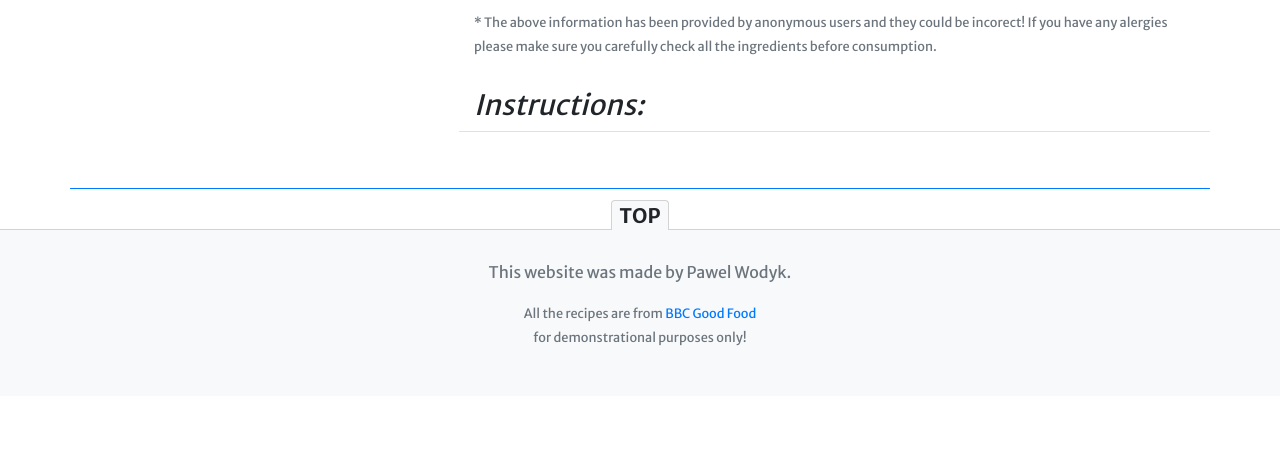
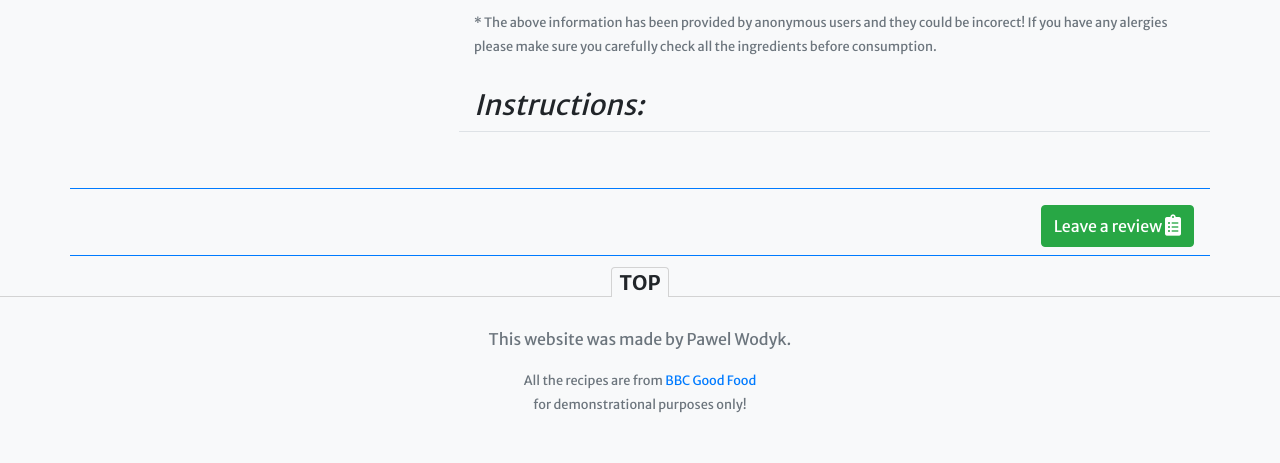
Before and after one commit to pawodyk/CI_MilestoneProject3, a Flask app: template templates/recipe.html in a window 1280 px wide. Shown: the part 643-1106 px from the top of the page. Before the commit the page ends 989 px from the top, so only its background shows below. Run offline with Flask 2, Linux system fonts and the light colour scheme; the template is opened without the code that fills it, so the values that code supplies are empty; some libraries are stand-ins or nearby versions.

Commit message:
added the functionality allowing user to review the recipes

```diff
--- a/run.py
+++ b/run.py
@@ -107,6 +107,22 @@ def display_recipe(recipe_id):
                             recipe=recipe)
 
 
+@app.route("/recipes/<recipe_id>/review/post", methods=["POST"])
+def review_recipe_post(recipe_id):
+    review = request.form.to_dict()
+
+    mongo.db.recipes.update_one(
+        {'_id': ObjectId(recipe_id)},
+        {
+            '$push': {
+                'reviews': review
+            }
+        }
+    )
+    return redirect(url_for('display_recipe', recipe_id=recipe_id))
+
+
+
 @app.route("/recipes/<recipe_id>/edit")
 def edit_recipe(recipe_id):
     recipe = mongo.db.recipes.find_one({'_id':ObjectId(recipe_id)})
@@ -154,8 +170,7 @@ def edit_recipe_post(recipe_id):
                 'is_lactose_free':  True if 'is_lactose_free' in request.form else False,
                 'is_gluten_free':   True if 'is_gluten_free' in request.form  else False,
                 'ingredients': ingredients,
-                'preperation': steps,
-                'picture': 'default.jpg'
+                'preperation': steps
             }
         }
     )
--- a/static/css/myStyles.css
+++ b/static/css/myStyles.css
@@ -2,6 +2,7 @@
 
 body {
     font-family: "Merriweather Sans", Helvetica, Arial, sans-serif;
+    background-color:#f8f9fa;
 }
 
 .navbar-brand {
@@ -83,7 +84,7 @@ body {
 
 footer#main-footer {
     border-top: 1px lightgray solid;
-    margin-top:40px;
+    margin-top: 40px;
 }
 
 #back-top-in-footer {
@@ -101,6 +102,19 @@ footer#main-footer {
 
 .object-fit-cover {
     object-fit: cover;
+}
+
+.spoon {
+    display: inline-block;
+    width: 30px;
+    text-align: center;
+
+}
+
+.spoon>i {
+    font-size: 22px;
+    display: inline-block;
+    cursor: pointer;
 }
 
 input[type=number]::-webkit-inner-spin-button,
--- a/templates/recipe.html
+++ b/templates/recipe.html
@@ -124,29 +124,75 @@
     </div>
   </div>
 
-  {% if recipe.reviews %}
-  <div class="row my-2 border-bottom border-primary">
+  <div class="row my-2 d-flex justify-content-around">
     {% for review in recipe.reviews %}
-    <div class="col-12 col-md-6">
-      <div class="row border rounded overflow-hidden m-3 shadow-sm ">
-        <div class="col-12 col-sm-8 col-md-12 col-lg-8 p-3 d-flex flex-column position-static">
+    <div class="col-12 col-md-6 col-lg-4 mb-4">
+      <div class="border rounded overflow-hidden m-3 p-3 shadow-sm  h-100">
+        <div class="d-flex flex-column position-static mb-2">
 
-          <h5 class="mb-0 text-capitalize">{{review.name}}</h5>
+          <h5 class="mb-0 text-capitalize">{{ review.name }}</h5>
           <div class="mb-1 text-muted">12/02/18</div>
-          <p class="card-text mb-auto">{{review.description}}</p>
+          <p class="card-text mb-auto">{{ review.description }}</p>
           <div class="d-inline-block mt-2 text-primary">
-            {% if review.rating != null %} {% for star in range( review.rating ) %}
+            {% if review.rating != null %} {% for star in range( review.rating | int ) %}
             <i class="fas fa-utensil-spoon"></i> {% endfor %} {% endif %}
           </div>
-        </div>
-
-        <div class="col-4 pr-2 d-none d-sm-flex d-md-none d-lg-flex justify-content-end align-items-center">
-          <img src="{{ url_for('static', filename='img/{}'.format(recipe.picture)) }}" alt="" class="rounded-circle img-thumbnail user-image">
         </div>
       </div>
     </div>
     {% endfor %}
+
   </div>
-  {% endif %}
+  <div class="row pb-2 mb-4 border-bottom border-primary">
+    <div class="col-12 px-3 d-flex justify-content-center justify-content justify-content-md-end">
+      <button type="button" class="btn btn-success py-2" data-toggle="modal" data-target="#reviewModal">Leave a review <i class="fas fa-clipboard-list fa-lg"></i></button>
+    </div>
+  </div>
+  <!-- Modal -->
+  <div class="modal fade" id="reviewModal" tabindex="-1" role="dialog" aria-labelledby="reviewModalLabel" aria-hidden="true">
+    <div class="modal-dialog" role="document">
+      <div class="modal-content">
+        <div class="modal-header">
+          <h5 class="modal-title" id="reviewModalLabel">Review for the:<br> <span class="text-italic px-2">"{{ recipe.name }}"</span></h5>
+          <button type="button" class="close" data-dismiss="modal" aria-label="Close">
+            <span aria-hidden="true">&times;</span>
+          </button>
+        </div>
+        <!--Review Form-->
+        <form name="review" method="POST" action="{{ url_for('review_recipe_post', recipe_id=recipe._id) }}">
+          <div class="modal-body">
+            <div class="container-fluid">
+              <div class="row">
+                <div class="col-6">
+                  <div class="form-group">
+                    <input type="text" class="form-control" id="reviewer_name" name="name" placeholder="Your Name">
+                  </div>
+                </div>
+
+                <div class="col-6 h-100">
+                  <div id="rating_block" class="d-flex flex-nowrap align-items-center">
+                    <span id="rate1"  class="spoon text-primary"> <i class="fas fa-utensil-spoon "></i> </span>
+                    <span id="rate2"  class="spoon text-primary"> <i class="fas fa-utensil-spoon"></i> </span>
+                    <span id="rate3"  class="spoon text-primary"> <i class="fas fa-utensil-spoon"></i> </span>
+                    <span id="rate4"  class="spoon text-primary"> <i class="fas fa-utensil-spoon"></i> </span>
+                    <span id="rate5"  class="spoon text-primary"> <i class="fas fa-utensil-spoon"></i> </span>
+                    <input type="number" id="rating_counter" name="rating" value=5 hidden>
+                  </div>
+                </div>
+                <div class="col-12">
+                  <textarea class="form-control w-100" name="description" rows=3 placeholder="Short review (max: 500 letters)" maxlength="500"></textarea>
+                </div>
+              </div>
+            </div>
+          </div>
+          <div class="modal-footer">
+            <button type="button" class="btn btn-secondary" data-dismiss="modal">Cancel</button>
+            <button type="submit" class="btn btn-success">Done!</button>
+          </div>
+        </form>
+
+      </div>
+    </div>
+
 </main>
 {% endblock %}
```
Also changed, not shown: static/js/myScripts.js (+69 -1 lines).
